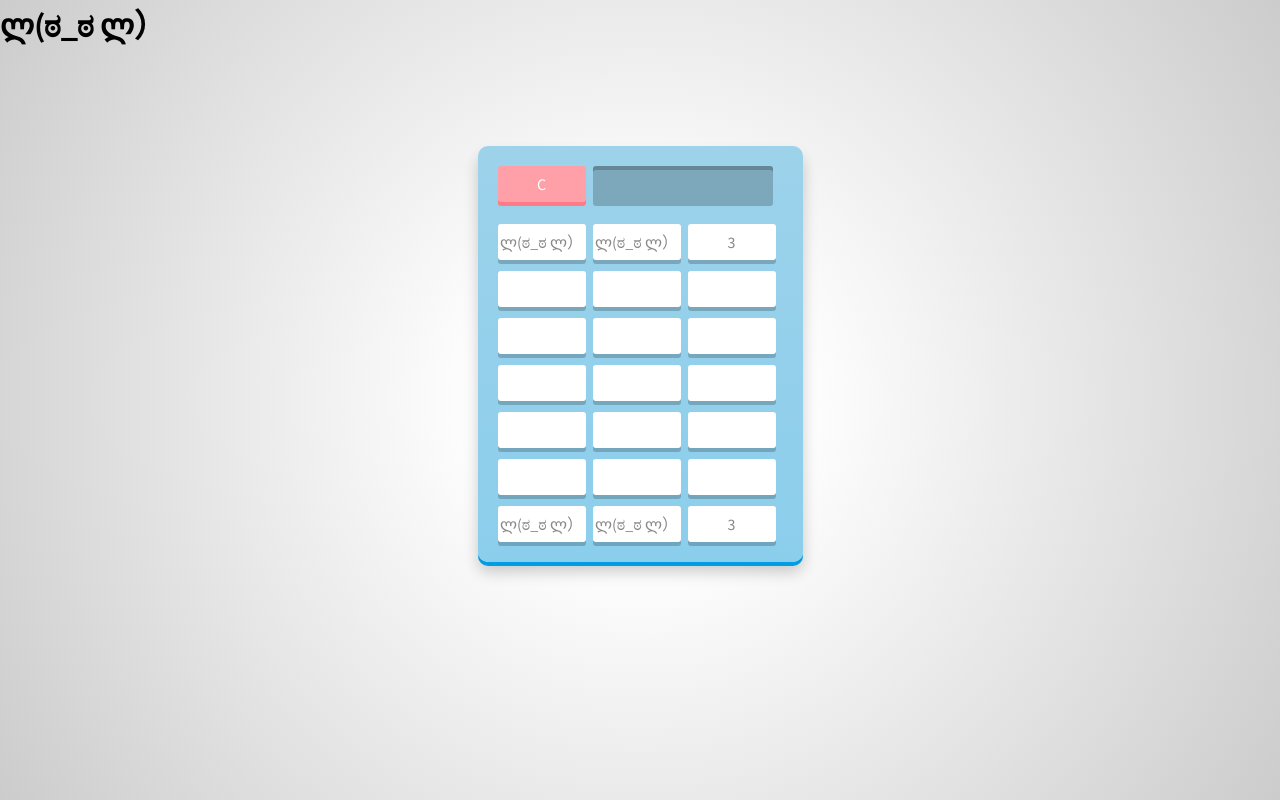
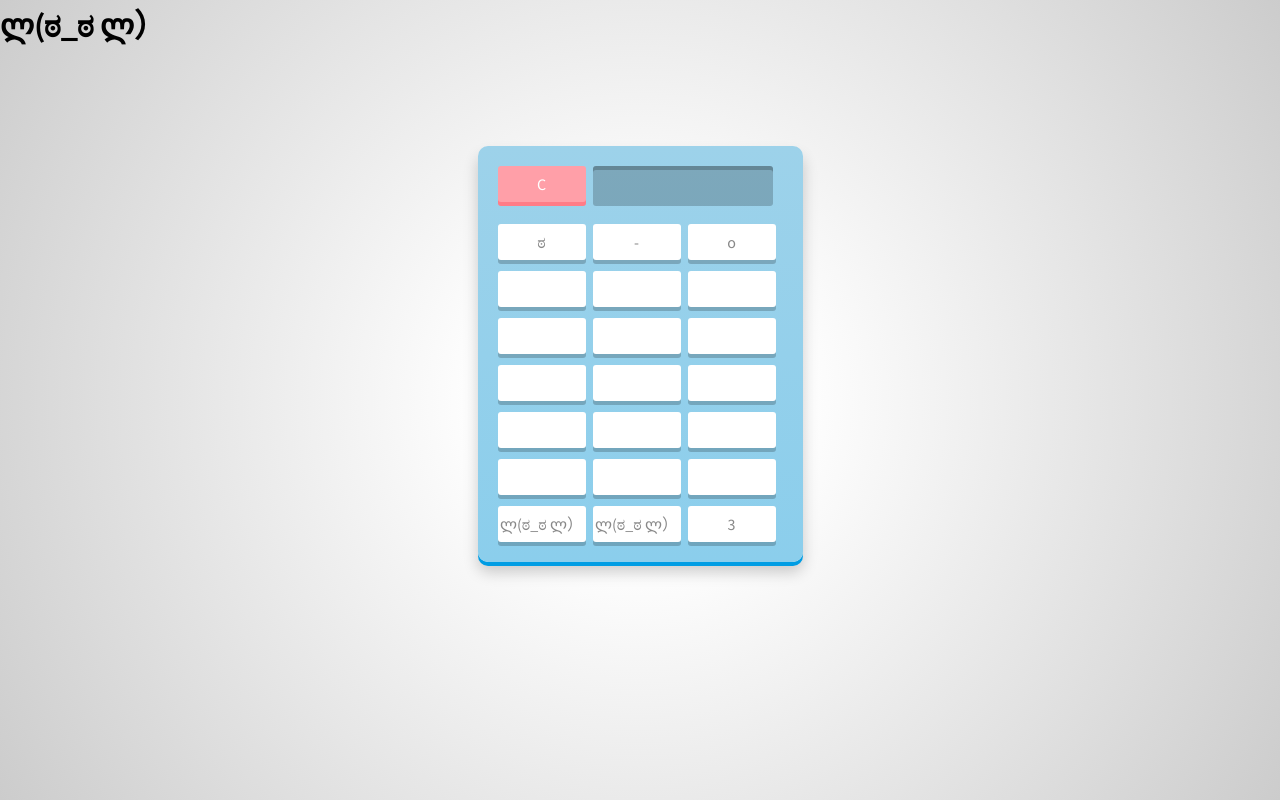
Before and after one commit to VansPhan/kemoti, a plain HTML site: page index.html in a window 1280 px wide. Drawn offline with nearby package versions, Linux system fonts and the light colour scheme.

Commit message:
Kemoti javascript logic update.
Set up different logic in JavaScript to display clicked on spans

```diff
--- a/index.html
+++ b/index.html
@@ -16,9 +16,9 @@
 
 	<div class="faces">
 		<!-- operators and other keys -->
-		<span>ლ(ಠ_ಠ ლ）</span>
-		<span>ლ(ಠ_ಠ ლ）</span>
-		<span>3</span>
+		<span>ಠ</span>
+		<span>-</span>
+		<span>o</span>
 		<span></span>
 		<span></span>
 		<span></span>
--- a/js/application.js
+++ b/js/application.js
@@ -14,9 +14,8 @@ $(document).ready(function() {
 				console.log(input)
 				// var printScreen = document.getElementById("output").innerHTML += input;
 				var printScreen = $("#output").text(input)
+
 					if (($clickedOn.parent().hasClass('faces')) === true)
-					//I want this to print the actual text but Im getting back undefined
-					//problem is on line 19 where this is coming back as undefined
 						printScreen;
 					else
 						console.log("It's not a face");
```
